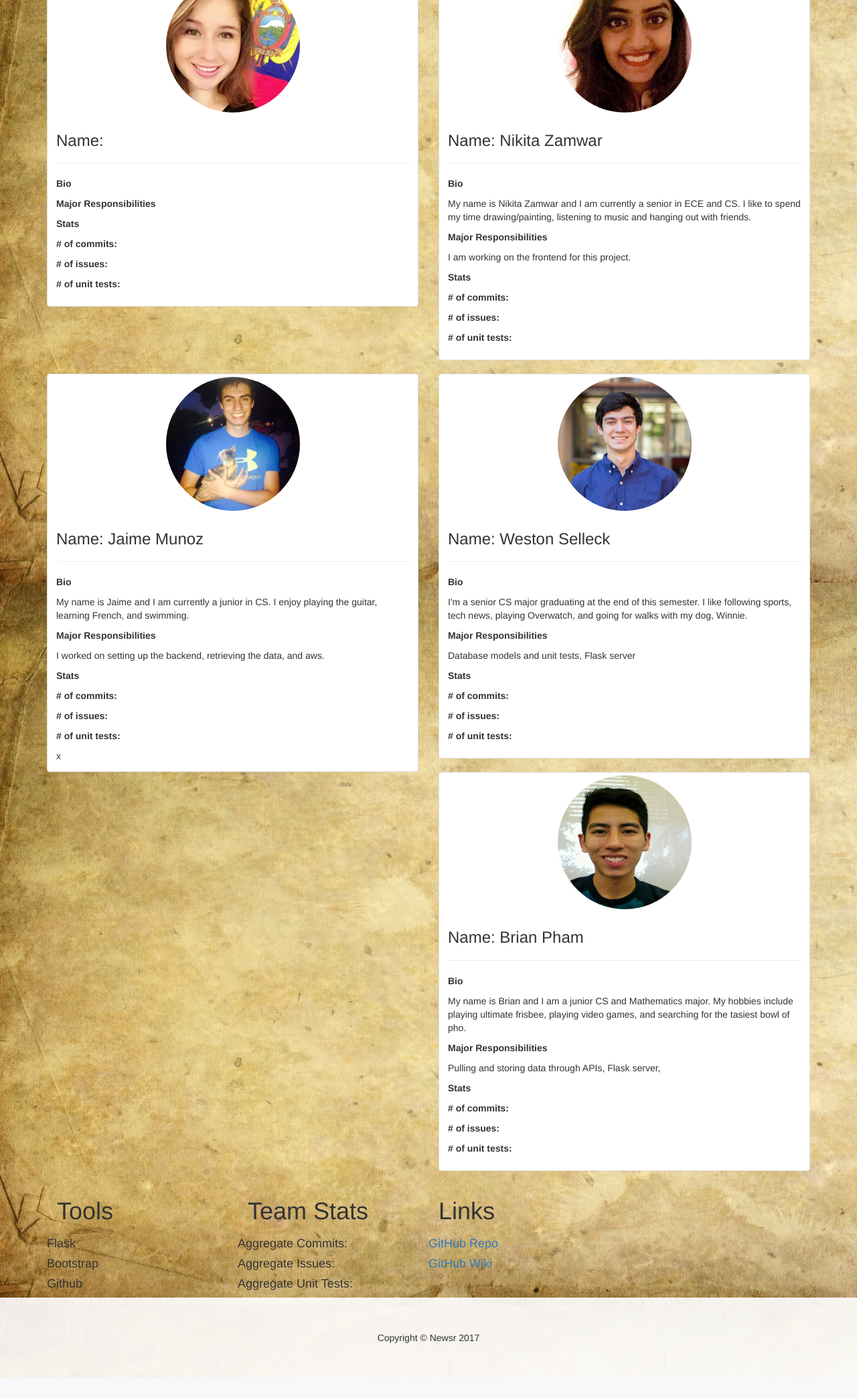
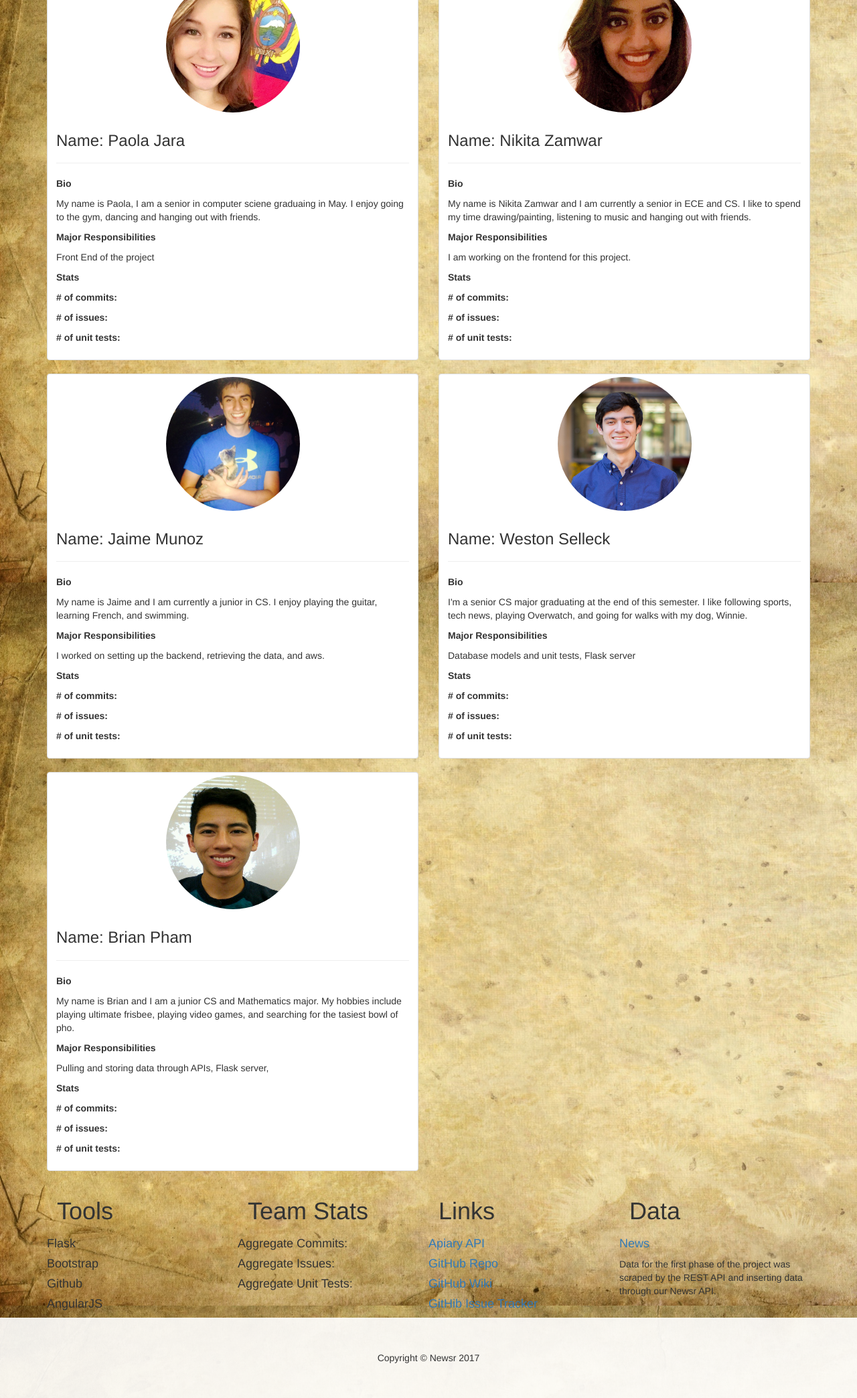
Before and after one commit to brianqvpham/cs373-idb, a Flask app: page /about/ in a window 1280 px wide. Shown: the part 210-2298 px from the top of the page at 67% size. Before the commit the page ends 2268 px from the top, so only its background shows below. Run offline with Flask 2, Linux system fonts and the light colour scheme; some libraries are stand-ins or nearby versions.

Commit message:
finished about page

```diff
--- a/app/templates/about.html
+++ b/app/templates/about.html
@@ -44,12 +44,12 @@
 	 				<div class="thumbnail">
 	 					<img class="img-circle" style="width: 200px; height: 200px;" src="../static/img/paola.jpg">
 	 					<div class="caption">
-		 					<h3>Name: </h3>
+		 					<h3>Name: Paola Jara </h3>
 		 					<hr>
 		 					<p class="header-centered"><b>Bio</b></p>
-			                <p class="header-centered"></p>
+			                <p class="header-centered">My name is Paola, I am a senior in computer sciene graduaing in May. I enjoy going to the gym, dancing and hanging out with friends.</p>
 			                <p class="header-centered"><b>Major Responsibilities</b></p>
-			                <p class="header-centered"></p>
+			                <p class="header-centered">Front End of the project</p>
 			                <p class="header-centered"><b>Stats</b></p>
 			                <p class="header-centered"><b># of commits: </b></p>
 			                <p class="header-centered"><b># of issues: </b></p>
@@ -98,7 +98,7 @@
 			                <p class="header-centered"><b># of issues: </b></p>
 			                <p class="header-centered"><b># of unit tests: </b></p>
 
-x
+
 	 					</div>
 	 				</div>
 	 			</div>
@@ -152,9 +152,11 @@ x
 	 		<div class="tools col-md-3">
           	<h1 class="header-centered">Tools</h1>
   			  <div class="row">
+
               <h4 class="header-centered">Flask</h4>
               <h4 class="header-centered">Bootstrap</h4>
         	  <h4 class="header-centered">Github</h4>
+        	  <h4 class="header-centered">AngularJS</h4>
           	  </div>
         	</div>
 
@@ -174,9 +176,22 @@ x
         	<div class="tools col-md-3">
           	<h1 class="header-centered">Links</h1>
   			  <div class="row">
-              <h4 class="header-centered"><a href="https://github.com/brianqvpham/cs373-idb">GitHub Repo</a></h4>
-            <h4 class="header-centered"><a href="https://github.com/brianqvpham/cs373-idb/wiki" >GitHub Wiki</a></h4>
+  			  	<h4 class="header-centered"><a href="http://docs.newsr1.apiary.io/#">Apiary API</a></h4>
+              	<h4 class="header-centered"><a href="https://github.com/brianqvpham/cs373-idb">GitHub Repo</a></h4>
+            	<h4 class="header-centered"><a href="https://github.com/brianqvpham/cs373-idb/wiki" >GitHub Wiki</a></h4>
+            	<h4 class="header-centered"><a href = "https://github.com/brianqvpham/cs373-idb/issues">GitHib Issue Tracker</a></h4>
           	  </div>
+        	</div>
+
+        	<!--Data Start-->
+        	<div class="data col-md-3">
+        	<h1 class="header-centered">Data</h1>
+        		<div class ="row">
+        		<h4 class="header-centered"><a href=https://restcountries.eu/#api-endpoints-all> News</a></h4>
+        		<p class="header-centered">Data for the first phase of the project was scraped by the REST API and inserting data through our Newsr API.</p>
+
+
+        		</div>
         	</div>
 
 
```
Also changed, not shown: 1 other file.
